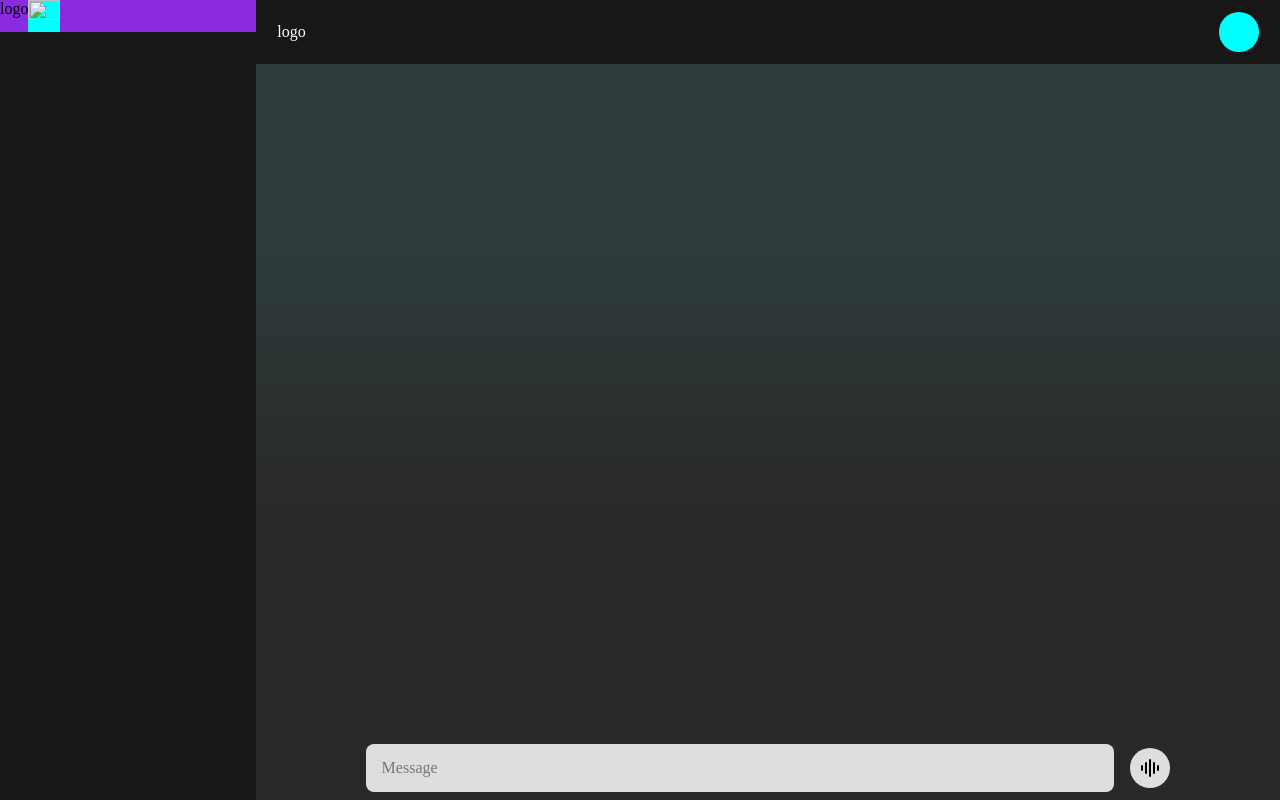
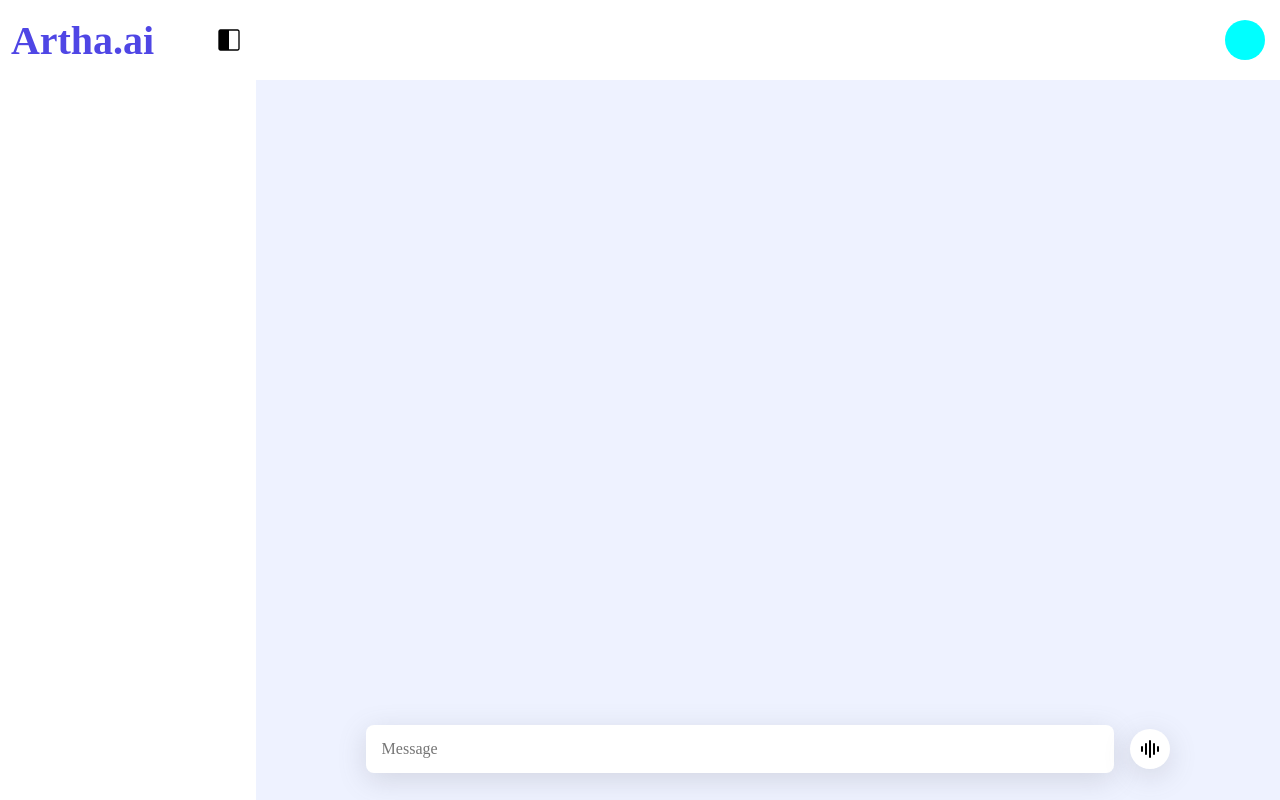
Before and after one commit to aniketmdinde/MumbaiHacks, a Flask app: page / in a window 1280 px wide. Run offline with Flask 3, Linux system fonts and the light colour scheme; the visitor is signed in with stand-in values (Sample User, id 1).

Commit message:
frontend again

```diff
--- a/website/static/chat.css
+++ b/website/static/chat.css
@@ -7,22 +7,31 @@ body{
 }
 
 .sidenav{
-    background-color: #161716;
+    background-color: var(--white);
     height: 100vh;
     width: 20vw;
     position: fixed;
+    z-index: 3;
 }
 
 .top-sidenav{
     display: flex;
+    justify-content: space-evenly;
+    gap: 3em;
+    align-items: center;
     width: 100%;
-    background-color: blueviolet;
+    height: 10vh;
 }
 
 .sidenav-icon{
-    background-color: aqua;
     width: 2em;
     aspect-ratio: 1/1;
+}
+
+.sidenav-logo{
+    color: var(--primary-blue);
+    font-size: 2.5em;
+    font-weight: 600;
 }
 
 .main-container{
@@ -32,32 +41,37 @@ body{
     height: 100vh;
     position: absolute;
     right: 0;
-    background: rgb(41,41,40);
-    background: linear-gradient(0deg, rgba(41,41,40,1) 35%, rgba(46,60,60,1) 70%);
-    /* background: rgb(41,41,40);
-    background: radial-gradient(circle, rgba(46,60,60,1) 35%, rgba(41,41,40,1) 70%); */
+    background-color: var(--bg-color);
 }
 
 .navbar{
-    background-color: #161716;
+    background-color: var(--white);
+    position: absolute;
     display: flex;
     justify-content: space-around;
     gap: 85%;
     align-items: center;
     right: 0;
-    width: inherit;
-    height: 4em;
+    width: 100vw;
+    height: 10vh;
 }
 
 .nav-logo{
-    color: white;
+    color: var(--primary-blue);
+    font-size: 2.5em;
+    font-weight: 600;
+    margin-left: 6vw;
 }
+
+
+
 
 .profile{
     background-color: aqua;
     width: 2.5em;
     aspect-ratio: 1/1;
     border-radius: 50%;
+    margin-left: -10%;
 }
 
 .chat-bottom{
@@ -67,7 +81,7 @@ body{
     gap: 1em;
     position: absolute;
     z-index: 2;
-    bottom: 0;
+    bottom: 1.2em;
     height: 4em;
     width: 100%;
     background-color: transparent;
@@ -85,27 +99,31 @@ body{
     width: 70%;
     height: 1em;
     border-radius: 8px;
-    border-color: #DFDEDE;
-    background-color: #DFDEDE;
+    border-color: var(--white);
+    background-color: var(--white);
     padding: 1em;
+    box-shadow: rgba(100, 100, 111, 0.2) 0px 7px 29px 0px;
 }
 
 .send-voice-btn{
     /* align-self: center; */
     height: 2.5em;
     aspect-ratio: 1/1;
-    background: #DFDEDE;
+    background: var(--white);
     border-radius: 50%;
     display: flex;
     align-items: center;
     justify-content: center;
+    box-shadow: rgba(100, 100, 111, 0.2) 0px 7px 29px 0px;
 }
 
 .send-voice-icon{
     width: 1.5em;
-    fill: #161716;
 }
 
+.chat-box{
+    margin-top: 10vh;
+}
 
 .chat-body {
     flex: 1;
--- a/website/static/themes/light.css
+++ b/website/static/themes/light.css
@@ -3,3 +3,11 @@
     margin: 0;
     box-sizing: border-box;
 }
+
+
+:root{
+    --bg-color: #EEF2FF;
+    --primary-blue: #4F46E5;
+    --white: #FFFFFF;
+    --bot-msg-border: #E2E8F0;
+}
--- a/website/templates/chat.html
+++ b/website/templates/chat.html
@@ -3,21 +3,21 @@
   <head>
     <meta charset="UTF-8" />
     <meta name="viewport" content="width=device-width, initial-scale=1.0" />
-    <title>Document</title>
+    <title>Artha.ai</title>
     <link rel="stylesheet" href="../static/chat.css" />
-    <link rel="stylesheet" href="../static/themes/default.css" />
+    <link rel="stylesheet" href="../static/themes/light.css" />
   </head>
   <body>
     <div class="container">
       <div class="sidenav">
         <div class="top-sidenav">
-          <div class="sidenav-logo">logo</div>
-          <img class="sidenav-icon" src="" alt="" />
+          <div class="sidenav-logo">Artha.ai</div>
+          <img class="sidenav-icon" src="../static/assets/sidenav.svg" alt="" />
         </div>
       </div>
       <div class="main-container">
         <nav class="navbar">
-          <div class="nav-logo">logo</div>
+          <p class="nav-logo">Artha.ai</p>
           <div class="profile">
             <img class="profile-pic" src="" alt="" />
           </div>
@@ -49,12 +49,16 @@
             <!-- </form> -->
           </div>
           <div class="voice-popup" style="display: none;">
-            <button id="start-btn">Start Transcribing</button>
-            <button id="stop-btn" disabled>Stop Transcribing</button>
             <div
               id="output"
-              style="white-space: pre-wrap; margin-top: 20px"
+              style="font-size:1.5em; white-space: pre-wrap; margin-top: 20px; text-align:center"
             ></div>
+            <!-- <img src="../static/assets/voice_recording.png" alt=""> -->
+            <div class="voice-btns">
+              <!-- <button id="start-btn">Start Recording</button>
+              <button id="stop-btn" disabled>Stop Recording</button> -->
+              <button id="toggle-btn">Start Transcribing</button>
+            </div>
           </div>
         </div>
       </div>
@@ -139,8 +143,9 @@
 
 
       const output = document.getElementById('output');
-      const startBtn = document.getElementById('start-btn');
-      const stopBtn = document.getElementById('stop-btn');
+      // const startBtn = document.getElementById('start-btn');
+      // const stopBtn = document.getElementById('stop-btn');
+      const toggleBtn = document.getElementById('toggle-btn');
       const voiceSelect = document.getElementById('voice-select');
       const textQuery = document.getElementById('userInput')
       const voicePopup = document.querySelector('.voice-popup')
@@ -151,8 +156,10 @@
 
       if (!SpeechRecognition) {
           output.innerText = "Your browser does not support the Web Speech API.";
-          startBtn.disabled = true;
-          stopBtn.disabled = true;
+          // startBtn.disabled = true;
+          // stopBtn.disabled = true;
+          toggleBtn.disabled = true;
+
       } else {
           const recognition = new SpeechRecognition();
           recognition.lang = 'en-IN';
@@ -160,6 +167,7 @@
           recognition.continuous = true;       // Keep recognizing
 
           let transcription = '';  // Variable to store the full transcription
+          let isListening = false;
 
           // Populate voice options
           function populateVoiceList() {
@@ -178,9 +186,11 @@
 
           recognition.onstart = () => {
               output.innerText = "Listening...";
-              startBtn.disabled = true;
-              stopBtn.disabled = false;
+              // startBtn.disabled = true;
+              // stopBtn.disabled = false;
+              toggleBtn.innerText = "Stop Transcribing";
               transcription = ''; // Clear previous transcription
+              isListening = true;
           };
 
           recognition.onresult = (event) => {
@@ -201,8 +211,10 @@
 
           recognition.onend = () => {
               output.innerText += "\nStopped listening.";
-              startBtn.disabled = false;
-              stopBtn.disabled = true;
+              toggleBtn.innerText = "Start Transcribing";
+              isListening = false;
+              // startBtn.disabled = false;
+              // stopBtn.disabled = true;
 
               // Speak the full transcription when recognition ends
               const utterance = new SpeechSynthesisUtterance(transcription);
@@ -217,15 +229,46 @@
               SpeechSynthesis.speak(utterance);
           };
 
-          startBtn.onclick = () => {
-              recognition.start();
-          };
+          // startBtn.onclick = () => {
+          //     recognition.start();
+          // };
 
-          stopBtn.onclick = () => {
+          // stopBtn.onclick = () => {
+          //     recognition.stop();
+          // };
+          toggleBtn.onclick = () => {
+            if (isListening) {
               recognition.stop();
               voicePopup.style.display = "none"
-          };
+            } else {
+                    recognition.start();
+                }
+            };
       }
+
+
+
+
+      // button clicks
+      let isSidenavOpen = true
+      const sideNavIcon = document.querySelector('.sidenav-icon')
+      sideNavIcon.addEventListener('click',()=>{
+        const sidenav = document.querySelector('.sidenav')
+        const mainContainer = document.querySelector('.main-container')
+        const navLogo = document.querySelector('.nav-logo')
+        if (isSidenavOpen===true){
+          sidenav.style.left = "-15vw"
+          mainContainer.style.width = "95vw"
+          navLogo.style.height = "auto"
+          isSidenavOpen = false
+        }
+        else{
+          sidenav.style.left = 0
+          mainContainer.style.width = "80vw"
+          navLogo.style.height = "0px"
+          isSidenavOpen = true
+        }
+      })
     </script>
   </body>
 </html>
--- a/website/templates/login.html
+++ b/website/templates/login.html
@@ -5,7 +5,7 @@
     <meta name="viewport" content="width=device-width, initial-scale=1.0">
     <title>Login</title>
     <link rel="stylesheet" href="../static/login.css">
-    <link rel="stylesheet" href="../static/themes/default.css" id="theme-css" />
+    <link rel="stylesheet" href="../static/themes/light.css" id="theme-css" />
     <link
       href="https://fonts.googleapis.com/css2?family=Poppins:wght@400;500;600;700;800;900&display=swap"
       rel="stylesheet"
@@ -13,8 +13,9 @@
 </head>
 <body>
     <div class="container">
+        <img src="../static/assets/mobile.jpg" alt="">
         <div class="form-div">
-            <h2>Log in to Prepair</h2>
+            <h2>Login to Artha.ai</h2>
             <form action="{{ url_for('auth.login') }}" method="POST">
                 <input type="email" name="email" placeholder="Email" id="email" required>
                 <input type="password" name="password" placeholder="Password" id="password" required>
```
Also changed, not shown: other parts of website/static/chat.css (+40 -10 lines), website/static/login.css (added, +74 -0 lines), website/static/signup.css (added, +65 -0 lines), website/templates/signup.html (+2 -7 lines), website/static/assets/mobile.jpg (added), website/static/assets/voice_recording.png (added).
